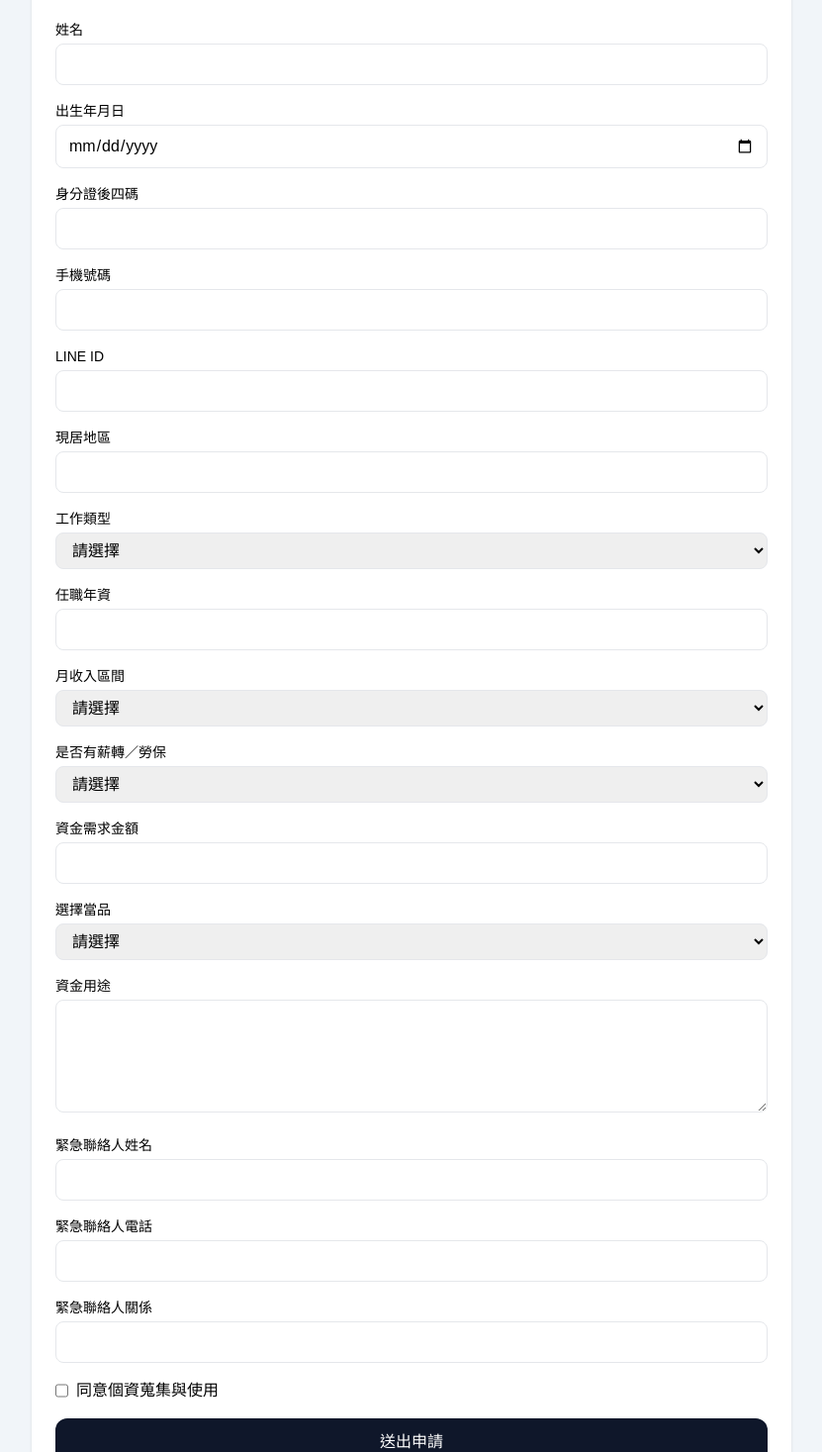
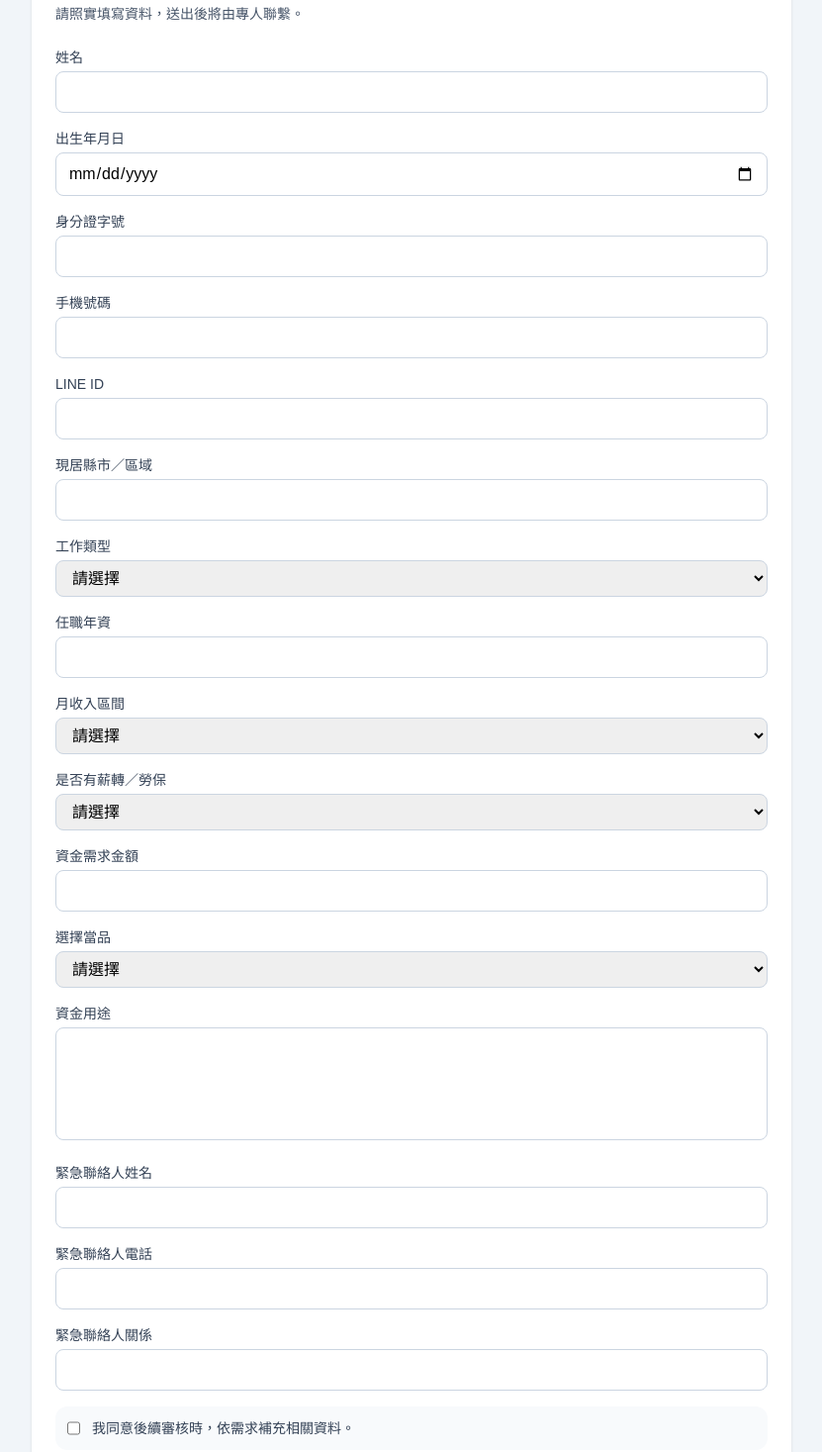
Before and after one commit to d125410918/Pawnshop_Custom2, a Next.js app: page / in a window 1280 px wide. Shown: the part 80-1547 px from the top of the page at 99% size, without its empty margins (224-1055 px from the left). Built offline with nearby package versions, Linux system fonts and the light colour scheme.

Commit message:
Add files via upload

```diff
--- a/app/api/applications/route.ts
+++ b/app/api/applications/route.ts
@@ -1,23 +1,100 @@
 import { NextRequest, NextResponse } from "next/server";
+
+const TAIWAN_ID_CODES: Record<string, number> = {
+  A: 10, B: 11, C: 12, D: 13, E: 14, F: 15, G: 16, H: 17, I: 34, J: 18,
+  K: 19, L: 20, M: 21, N: 22, O: 35, P: 23, Q: 24, R: 25, S: 26, T: 27,
+  U: 28, V: 29, W: 32, X: 30, Y: 31, Z: 33,
+};
+
+function isValidTaiwanId(value: string) {
+  const id = String(value || "").toUpperCase();
+
+  if (!/^[A-Z][12]\d{8}$/.test(id)) {
+    return false;
+  }
+
+  const code = TAIWAN_ID_CODES[id[0]];
+  if (!code) {
+    return false;
+  }
+
+  const digits = [
+    Math.floor(code / 10),
+    code % 10,
+    ...id.slice(1).split("").map((x) => Number(x)),
+  ];
+
+  const weights = [1, 9, 8, 7, 6, 5, 4, 3, 2, 1, 1];
+  const sum = digits.reduce((total, digit, index) => total + digit * weights[index], 0);
+
+  return sum % 10 === 0;
+}
+
+function validate(body: any) {
+  if (!/^[\u4e00-\u9fa5A-Za-z·．\s]{2,30}$/.test(body.name || "")) return "姓名格式不正確";
+  if (!body.birthDate) return "請填寫出生年月日";
+  if (!isValidTaiwanId(body.identityNumber)) return "請填寫正確的身分證字號";
+  if (!/^09\d{8}$/.test(body.phone || "")) return "手機號碼格式不正確";
+  if (!/^[A-Za-z0-9._@-]{2,50}$/.test(body.lineId || "")) return "LINE ID 格式不正確";
+  if (!/^[\u4e00-\u9fa5A-Za-z0-9\s\-／/.]{2,50}$/.test(body.cityArea || "")) return "現居地區格式不正確";
+  if (!["正職", "兼職", "自營", "臨時工", "其他"].includes(body.jobType)) return "請選擇工作類型";
+  if (!/^[\u4e00-\u9fa5A-Za-z0-9\s\-／/.]{1,50}$/.test(body.workYears || "")) return "任職年資格式不正確";
+  if (!["2萬以下", "2萬至4萬", "4萬至6萬", "6萬以上"].includes(body.incomeRange)) return "請選擇月收入區間";
+  if (!["都有", "只有薪轉", "只有勞保", "都沒有"].includes(body.hasPayrollOrLaborInsurance)) return "請選擇是否有薪轉／勞保";
+  if (!/^\d{4,8}$/.test(body.fundingAmount || "")) return "資金需求金額格式不正確";
+  if (!/^[\u4e00-\u9fa5A-Za-z0-9\s，。,.、；;：:（）()\-／/]{2,200}$/.test(body.fundingPurpose || "")) return "資金用途格式不正確";
+  if (!["汽車", "機車", "無當", "其他"].includes(body.pawnItem)) return "請選擇當品";
+  if (!/^[\u4e00-\u9fa5A-Za-z·．\s]{2,30}$/.test(body.emergencyName || "")) return "緊急聯絡人姓名格式不正確";
+  if (!/^09\d{8}$/.test(body.emergencyPhone || "")) return "緊急聯絡人電話格式不正確";
+  if (!/^[\u4e00-\u9fa5A-Za-z\s]{1,20}$/.test(body.emergencyRelation || "")) return "緊急聯絡人關係格式不正確";
+  if (body.agreeFollowUp !== true) return "請同意後續補件審核";
+  if (body.agreePrivacy !== true) return "請同意個資蒐集與使用";
+  return "";
+}
 
 export async function POST(req: NextRequest) {
   try {
     const body = await req.json();
 
-    console.log("Application:", body);
+    const error = validate(body);
+    if (error) {
+      return NextResponse.json(
+        {
+          success: false,
+          message: error,
+        },
+        {
+          status: 400,
+        }
+      );
+    }
+
+    const application = {
+      id: crypto.randomUUID(),
+      status: "待初審",
+      createdAt: new Date().toISOString(),
+      ...body,
+      identityNumber: String(body.identityNumber).toUpperCase(),
+    };
+
+    console.log("Application:", application);
 
     return NextResponse.json({
       success: true,
-      message: "申請成功"
+      message: "申請成功",
+      data: {
+        id: application.id,
+        status: application.status,
+      },
     });
   } catch {
     return NextResponse.json(
       {
         success: false,
-        message: "系統錯誤"
+        message: "系統錯誤",
       },
       {
-        status: 500
+        status: 500,
       }
     );
   }
--- a/app/globals.css
+++ b/app/globals.css
@@ -6,6 +6,10 @@ html,
 body {
   margin: 0;
   padding: 0;
-  font-family: sans-serif;
+  font-family: Arial, "Noto Sans TC", "Microsoft JhengHei", sans-serif;
   background: #f1f5f9;
 }
+
+* {
+  box-sizing: border-box;
+}
--- a/app/page.tsx
+++ b/app/page.tsx
@@ -5,7 +5,7 @@ import { useState } from "react";
 type FormData = {
   name: string;
   birthDate: string;
-  idLast4: string;
+  identityNumber: string;
   phone: string;
   lineId: string;
   cityArea: string;
@@ -15,7 +15,7 @@ type FormData = {
   hasPayrollOrLaborInsurance: string;
   fundingAmount: string;
   fundingPurpose: string;
-  hasVehicle: string;
+  pawnItem: string;
   emergencyName: string;
   emergencyPhone: string;
   emergencyRelation: string;
@@ -26,7 +26,7 @@ type FormData = {
 const initialForm: FormData = {
   name: "",
   birthDate: "",
-  idLast4: "",
+  identityNumber: "",
   phone: "",
   lineId: "",
   cityArea: "",
@@ -36,13 +36,95 @@ const initialForm: FormData = {
   hasPayrollOrLaborInsurance: "",
   fundingAmount: "",
   fundingPurpose: "",
-  hasVehicle: "",
+  pawnItem: "",
   emergencyName: "",
   emergencyPhone: "",
   emergencyRelation: "",
   agreeFollowUp: false,
   agreePrivacy: false,
 };
+
+const TAIWAN_ID_CODES: Record<string, number> = {
+  A: 10, B: 11, C: 12, D: 13, E: 14, F: 15, G: 16, H: 17, I: 34, J: 18,
+  K: 19, L: 20, M: 21, N: 22, O: 35, P: 23, Q: 24, R: 25, S: 26, T: 27,
+  U: 28, V: 29, W: 32, X: 30, Y: 31, Z: 33,
+};
+
+function isValidTaiwanId(value: string) {
+  const id = value.toUpperCase();
+
+  if (!/^[A-Z][12]\d{8}$/.test(id)) {
+    return false;
+  }
+
+  const code = TAIWAN_ID_CODES[id[0]];
+  if (!code) {
+    return false;
+  }
+
+  const digits = [
+    Math.floor(code / 10),
+    code % 10,
+    ...id.slice(1).split("").map((x) => Number(x)),
+  ];
+
+  const weights = [1, 9, 8, 7, 6, 5, 4, 3, 2, 1, 1];
+  const sum = digits.reduce((total, digit, index) => total + digit * weights[index], 0);
+
+  return sum % 10 === 0;
+}
+
+function cleanName(value: string) {
+  return value.replace(/[^\u4e00-\u9fa5A-Za-z·．\s]/g, "").slice(0, 30);
+}
+
+function cleanTaiwanId(value: string) {
+  return value.toUpperCase().replace(/[^A-Z0-9]/g, "").slice(0, 10);
+}
+
+function cleanPhone(value: string) {
+  return value.replace(/\D/g, "").slice(0, 10);
+}
+
+function cleanLineId(value: string) {
+  return value.replace(/[^A-Za-z0-9._@-]/g, "").slice(0, 50);
+}
+
+function cleanGeneralText(value: string) {
+  return value.replace(/[^\u4e00-\u9fa5A-Za-z0-9\s\-／/.]/g, "").slice(0, 50);
+}
+
+function cleanPurpose(value: string) {
+  return value
+    .replace(/[^\u4e00-\u9fa5A-Za-z0-9\s，。,.、；;：:（）()\-／/]/g, "")
+    .slice(0, 200);
+}
+
+function cleanAmount(value: string) {
+  return value.replace(/\D/g, "").slice(0, 8);
+}
+
+function validate(form: FormData) {
+  if (!/^[\u4e00-\u9fa5A-Za-z·．\s]{2,30}$/.test(form.name)) return "姓名格式不正確";
+  if (!form.birthDate) return "請填寫出生年月日";
+  if (!isValidTaiwanId(form.identityNumber)) return "請填寫正確的身分證字號";
+  if (!/^09\d{8}$/.test(form.phone)) return "手機號碼格式不正確";
+  if (!/^[A-Za-z0-9._@-]{2,50}$/.test(form.lineId)) return "LINE ID 格式不正確";
+  if (!/^[\u4e00-\u9fa5A-Za-z0-9\s\-／/.]{2,50}$/.test(form.cityArea)) return "現居地區格式不正確";
+  if (!form.jobType) return "請選擇工作類型";
+  if (!/^[\u4e00-\u9fa5A-Za-z0-9\s\-／/.]{1,50}$/.test(form.workYears)) return "任職年資格式不正確";
+  if (!form.incomeRange) return "請選擇月收入區間";
+  if (!form.hasPayrollOrLaborInsurance) return "請選擇是否有薪轉／勞保";
+  if (!/^\d{4,8}$/.test(form.fundingAmount)) return "資金需求金額格式不正確";
+  if (!/^[\u4e00-\u9fa5A-Za-z0-9\s，。,.、；;：:（）()\-／/]{2,200}$/.test(form.fundingPurpose)) return "資金用途格式不正確";
+  if (!form.pawnItem) return "請選擇當品";
+  if (!/^[\u4e00-\u9fa5A-Za-z·．\s]{2,30}$/.test(form.emergencyName)) return "緊急聯絡人姓名格式不正確";
+  if (!/^09\d{8}$/.test(form.emergencyPhone)) return "緊急聯絡人電話格式不正確";
+  if (!/^[\u4e00-\u9fa5A-Za-z\s]{1,20}$/.test(form.emergencyRelation)) return "緊急聯絡人關係格式不正確";
+  if (!form.agreeFollowUp) return "請同意後續補件審核";
+  if (!form.agreePrivacy) return "請同意個資蒐集與使用";
+  return "";
+}
 
 export default function Home() {
   const [form, setForm] = useState<FormData>(initialForm);
@@ -58,6 +140,12 @@ export default function Home() {
 
   const submit = async (e: React.FormEvent) => {
     e.preventDefault();
+
+    const error = validate(form);
+    if (error) {
+      setMessage(error);
+      return;
+    }
 
     setSending(true);
     setMessage("");
@@ -81,7 +169,7 @@ export default function Home() {
       setMessage("申請已送出，將由專人聯繫。");
       setForm(initialForm);
     } catch {
-      setMessage("系統異常");
+      setMessage("系統異常，請稍後再試");
     } finally {
       setSending(false);
     }
@@ -90,83 +178,77 @@ export default function Home() {
   return (
     <main className="min-h-screen bg-slate-100 p-4">
       <div className="mx-auto max-w-3xl rounded-2xl bg-white p-6 shadow">
-        <h1 className="mb-6 text-3xl font-bold">初審申請表</h1>
+        <h1 className="text-3xl font-bold text-slate-900">初審申請表</h1>
+        <p className="mt-2 text-sm text-slate-600">
+          請照實填寫資料，送出後將由專人聯繫。
+        </p>
 
-        <form onSubmit={submit} className="grid gap-4">
-          <Input label="姓名" value={form.name} onChange={(v:string)=>update("name",v)} />
-          <Input label="出生年月日" type="date" value={form.birthDate} onChange={(v:string)=>update("birthDate",v)} />
-          <Input label="身分證後四碼" value={form.idLast4} onChange={(v:string)=>update("idLast4",v)} />
-          <Input label="手機號碼" value={form.phone} onChange={(v:string)=>update("phone",v)} />
-          <Input label="LINE ID" value={form.lineId} onChange={(v:string)=>update("lineId",v)} />
-          <Input label="現居地區" value={form.cityArea} onChange={(v:string)=>update("cityArea",v)} />
+        <form onSubmit={submit} className="mt-6 grid gap-4">
+          <Input label="姓名" value={form.name} onChange={(v: string) => update("name", cleanName(v))} />
+          <Input label="出生年月日" type="date" value={form.birthDate} onChange={(v: string) => update("birthDate", v)} />
+          <Input label="身分證字號" value={form.identityNumber} maxLength={10} onChange={(v: string) => update("identityNumber", cleanTaiwanId(v))} />
+          <Input label="手機號碼" value={form.phone} maxLength={10} onChange={(v: string) => update("phone", cleanPhone(v))} />
+          <Input label="LINE ID" value={form.lineId} onChange={(v: string) => update("lineId", cleanLineId(v))} />
+          <Input label="現居縣市／區域" value={form.cityArea} onChange={(v: string) => update("cityArea", cleanGeneralText(v))} />
 
           <Select
             label="工作類型"
             value={form.jobType}
-            onChange={(v:string)=>update("jobType",v)}
-            options={["正職","兼職","自營","臨時工","其他"]}
+            onChange={(v: string) => update("jobType", v)}
+            options={["正職", "兼職", "自營", "臨時工", "其他"]}
           />
 
-          <Input label="任職年資" value={form.workYears} onChange={(v:string)=>update("workYears",v)} />
+          <Input label="任職年資" value={form.workYears} onChange={(v: string) => update("workYears", cleanGeneralText(v))} />
 
           <Select
             label="月收入區間"
             value={form.incomeRange}
-            onChange={(v:string)=>update("incomeRange",v)}
-            options={["2萬以下","2萬至4萬","4萬至6萬","6萬以上"]}
+            onChange={(v: string) => update("incomeRange", v)}
+            options={["2萬以下", "2萬至4萬", "4萬至6萬", "6萬以上"]}
           />
 
           <Select
             label="是否有薪轉／勞保"
             value={form.hasPayrollOrLaborInsurance}
-            onChange={(v:string)=>update("hasPayrollOrLaborInsurance",v)}
-            options={["都有","只有薪轉","只有勞保","都沒有"]}
+            onChange={(v: string) => update("hasPayrollOrLaborInsurance", v)}
+            options={["都有", "只有薪轉", "只有勞保", "都沒有"]}
           />
 
-          <Input label="資金需求金額" value={form.fundingAmount} onChange={(v:string)=>update("fundingAmount",v)} />
+          <Input label="資金需求金額" value={form.fundingAmount} onChange={(v: string) => update("fundingAmount", cleanAmount(v))} />
 
           <Select
             label="選擇當品"
-            value={form.hasVehicle}
-            onChange={(v:string)=>update("hasVehicle",v)}
-            options={["汽車","機車","無當","其他"]}
+            value={form.pawnItem}
+            onChange={(v: string) => update("pawnItem", v)}
+            options={["汽車", "機車", "無當", "其他"]}
           />
 
-          <TextArea
-            label="資金用途"
-            value={form.fundingPurpose}
-            onChange={(v:string)=>update("fundingPurpose",v)}
-          />
+          <TextArea label="資金用途" value={form.fundingPurpose} onChange={(v: string) => update("fundingPurpose", cleanPurpose(v))} />
 
-          <Input
-            label="緊急聯絡人姓名"
-            value={form.emergencyName}
-            onChange={(v:string)=>update("emergencyName",v)}
-          />
+          <Input label="緊急聯絡人姓名" value={form.emergencyName} onChange={(v: string) => update("emergencyName", cleanName(v))} />
+          <Input label="緊急聯絡人電話" value={form.emergencyPhone} maxLength={10} onChange={(v: string) => update("emergencyPhone", cleanPhone(v))} />
+          <Input label="緊急聯絡人關係" value={form.emergencyRelation} onChange={(v: string) => update("emergencyRelation", cleanName(v))} />
 
-          <Input
-            label="緊急聯絡人電話"
-            value={form.emergencyPhone}
-            onChange={(v:string)=>update("emergencyPhone",v)}
-          />
+          <label className="flex gap-3 rounded-xl bg-slate-50 p-3 text-sm text-slate-700">
+            <input
+              type="checkbox"
+              checked={form.agreeFollowUp}
+              onChange={(e) => update("agreeFollowUp", e.target.checked)}
+            />
+            <span>我同意後續審核時，依需求補充相關資料。</span>
+          </label>
 
-          <Input
-            label="緊急聯絡人關係"
-            value={form.emergencyRelation}
-            onChange={(v:string)=>update("emergencyRelation",v)}
-          />
-
-          <label className="flex gap-2">
+          <label className="flex gap-3 rounded-xl bg-slate-50 p-3 text-sm text-slate-700">
             <input
               type="checkbox"
               checked={form.agreePrivacy}
-              onChange={(e)=>update("agreePrivacy",e.target.checked)}
+              onChange={(e) => update("agreePrivacy", e.target.checked)}
             />
-            <span>同意個資蒐集與使用</span>
+            <span>本人同意基於申請審核、聯繫、資料確認之目的，蒐集並使用本人所提供之資料。</span>
           </label>
 
           {message && (
-            <div className="rounded bg-slate-900 p-3 text-white">
+            <div className="rounded-lg bg-slate-900 px-4 py-3 text-sm text-white">
               {message}
             </div>
           )}
@@ -174,7 +256,7 @@ export default function Home() {
           <button
             type="submit"
             disabled={sending}
-            className="rounded-xl bg-slate-900 px-5 py-3 text-white"
+            className="rounded-xl bg-slate-900 px-5 py-3 font-semibold text-white disabled:cursor-not-allowed disabled:opacity-60"
           >
             {sending ? "送出中..." : "送出申請"}
           </button>
@@ -184,48 +266,66 @@ export default function Home() {
   );
 }
 
-function Input(props:any) {
+function Input(props: {
+  label: string;
+  value: string;
+  onChange: (value: string) => void;
+  type?: string;
+  maxLength?: number;
+}) {
   return (
-    <div>
-      <div className="mb-1 text-sm">{props.label}</div>
+    <label className="block">
+      <span className="mb-1 block text-sm font-medium text-slate-700">{props.label}</span>
       <input
         type={props.type || "text"}
         value={props.value}
-        onChange={(e)=>props.onChange(e.target.value)}
-        className="w-full rounded-lg border px-3 py-2"
+        maxLength={props.maxLength}
+        onChange={(e) => props.onChange(e.target.value)}
+        className="w-full rounded-lg border border-slate-300 px-3 py-2 outline-none focus:border-slate-900"
       />
-    </div>
+    </label>
   );
 }
 
-function Select(props:any) {
+function Select(props: {
+  label: string;
+  value: string;
+  options: string[];
+  onChange: (value: string) => void;
+}) {
   return (
-    <div>
-      <div className="mb-1 text-sm">{props.label}</div>
+    <label className="block">
+      <span className="mb-1 block text-sm font-medium text-slate-700">{props.label}</span>
       <select
         value={props.value}
-        onChange={(e)=>props.onChange(e.target.value)}
-        className="w-full rounded-lg border px-3 py-2"
+        onChange={(e) => props.onChange(e.target.value)}
+        className="w-full rounded-lg border border-slate-300 px-3 py-2 outline-none focus:border-slate-900"
       >
         <option value="">請選擇</option>
-        {props.options.map((x:string)=>(
-          <option key={x} value={x}>{x}</option>
+        {props.options.map((x) => (
+          <option key={x} value={x}>
+            {x}
+          </option>
         ))}
       </select>
-    </div>
+    </label>
   );
 }
 
-function TextArea(props:any) {
+function TextArea(props: {
+  label: string;
+  value: string;
+  onChange: (value: string) => void;
+}) {
   return (
-    <div>
-      <div className="mb-1 text-sm">{props.label}</div>
+    <label className="block">
+      <span className="mb-1 block text-sm font-medium text-slate-700">{props.label}</span>
       <textarea
         rows={4}
         value={props.value}
-        onChange={(e)=>props.onChange(e.target.value)}
-        className="w-full rounded-lg border px-3 py-2"
+        onChange={(e) => props.onChange(e.target.value)}
+        className="w-full resize-none rounded-lg border border-slate-300 px-3 py-2 outline-none focus:border-slate-900"
       />
-    </div>
+    </label>
   );
 }
--- a/package.json
+++ b/package.json
@@ -9,8 +9,8 @@
   },
   "dependencies": {
     "next": "15.5.18",
-    "react": "19.0.6",
-    "react-dom": "19.0.6"
+    "react": "19.0.0",
+    "react-dom": "19.0.0"
   },
   "devDependencies": {
     "@types/node": "^22",
```
Also changed, not shown: tsconfig.json (line endings or trailing spaces).
